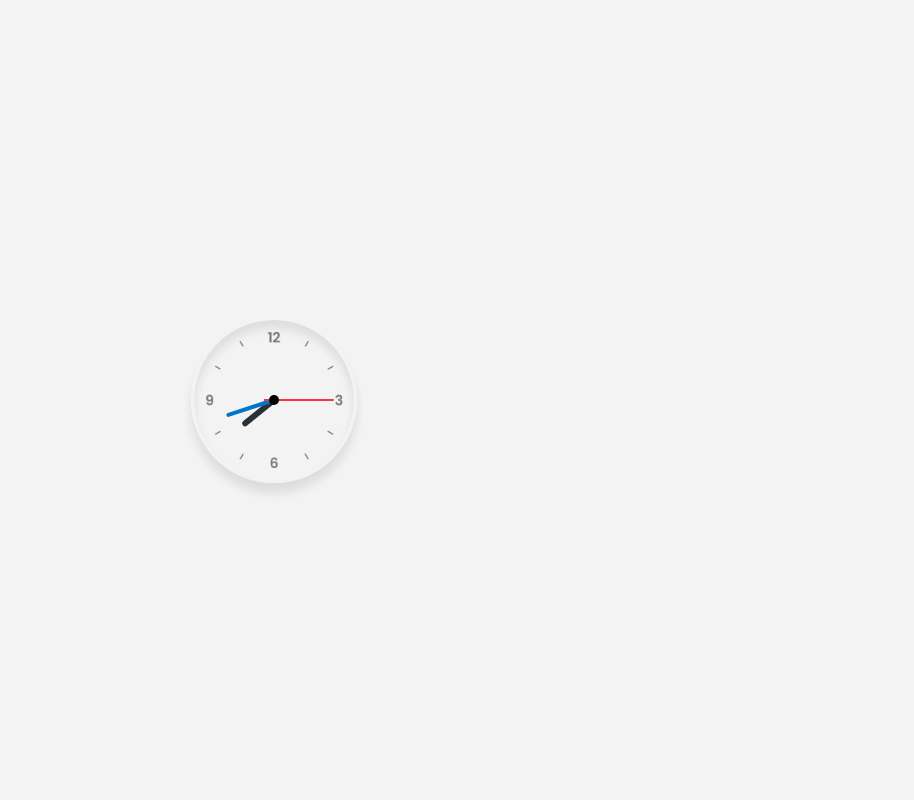
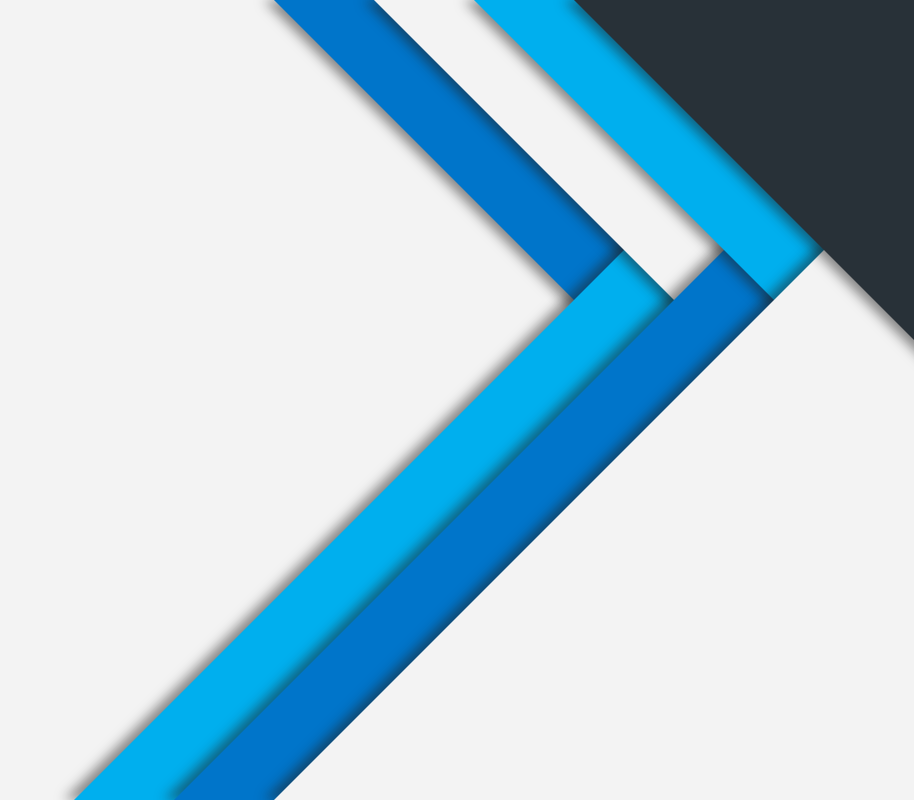
Before and after one commit to Cj-K-7/2022Portfolio, a React (Create React App) app: page / in a window 1280 px wide. Shown: the whole page, without its empty margins (366-1280 px from the left). Built offline with nearby package versions, Linux system fonts and the light colour scheme.

Commit message:
Layer CSS

```diff
--- a/src/App.tsx
+++ b/src/App.tsx
@@ -1,21 +1,22 @@
 import "./style/Global.tsx";
 import styled from "styled-components";
+import Layer from "./components/Layer/Layer";
 import Clock from "./components/Clock/Clock";
 
 const Container = styled.div`
-  width: 100%;
+  width: 100vw;
+  max-width: 100vw;
+  height: 100vh;
   display: flex;
+  align-items: center;
   justify-content: center;
-  align-items: center;
-  min-height: 100vh;
 `;
 
+
 function App() {
-
   return (
     <Container>
-      <Clock/>
-
+      <Layer/>
     </Container>
   );
 }
--- a/src/components/Clock/styled.ts
+++ b/src/components/Clock/styled.ts
@@ -7,11 +7,12 @@ export const ClockFrame = styled.div<{ img: string }>`
   justify-content: center;
   align-items: center;
   background: ${(props) => `url(${props.img})`};
+  background-color: ${props=> props.theme.white};
   background-size: cover;
   border: 3.5px solid ${(props) => props.theme.white};
   border-radius: 50%;
-  box-shadow: 0 10px 10px rgba(30, 30, 30, 0.1),
-    inset 0 8px 10px rgba(30, 30, 30, 0.1);
+  box-shadow: 0 8px 10px rgba(30, 30, 30, 0.5),
+    inset 0 8px 10px rgba(30, 30, 30, 0.35);
   &::before {
     content: "";
     width: 10px;
--- /dev/null
+++ b/src/components/Layer/Layer.tsx
@@ -0,0 +1,55 @@
+import styled from "styled-components";
+import { theme } from "../../style/them";
+
+const Position = styled.div`
+  position: fixed;
+  top: 0;
+  left: 0;
+  z-index: -1;
+`;
+
+const Section = styled.section`
+  position: relative;
+  width: 100vw;
+  height: 100vh;
+  overflow: hidden;
+  & div {
+    position: absolute;
+    bottom: 0;
+    left: 50%;
+    width: 100%;
+    height: 100vh;
+  }
+`;
+
+const LayerPart = styled.div<{
+  skeW: number;
+  color: string;
+  z: number;
+  x: number;
+}>`
+  box-shadow: -10px 0px 10px rgba(30,30,30,0.5);
+  ${(props) =>
+    `background-color: ${props.color};
+   transform: skewX(${props.skeW}deg) translateX(${props.x}px);
+    z-index: ${props.z};`}
+`;
+
+function Layer() {
+  const degree = 45;
+  return (
+    <Position>
+      <Section>
+        <LayerPart skeW={degree} color={theme.black} z={-10} x={700} />
+        <LayerPart skeW={-degree} color={theme.white} z={-11} x={400} />
+        <LayerPart skeW={-degree} color={theme.blue} z={-13} x={300} />
+        <LayerPart skeW={-degree} color={theme.sky} z={-15} x={200} />
+        <LayerPart skeW={degree} color={theme.sky} z={-12} x={600} />
+        <LayerPart skeW={degree} color={theme.white} z={-14} x={500} />
+        <LayerPart skeW={degree} color={theme.blue} z={-16} x={400} />
+      </Section>
+    </Position>
+  );
+}
+
+export default Layer;
--- a/src/style/Global.tsx
+++ b/src/style/Global.tsx
@@ -27,6 +27,8 @@ footer, header, hgroup, menu, nav, section {
 	display: block;
 }
 body {
+	width: 100vw;
+	overflow-x: hidden;
     background-color: ${props=>props.theme.white};
     font-size: 1em;
 	line-height: 1;
```
Also changed, not shown: src/components/SVGs/Icons.tsx (added, +58 -0 lines).
